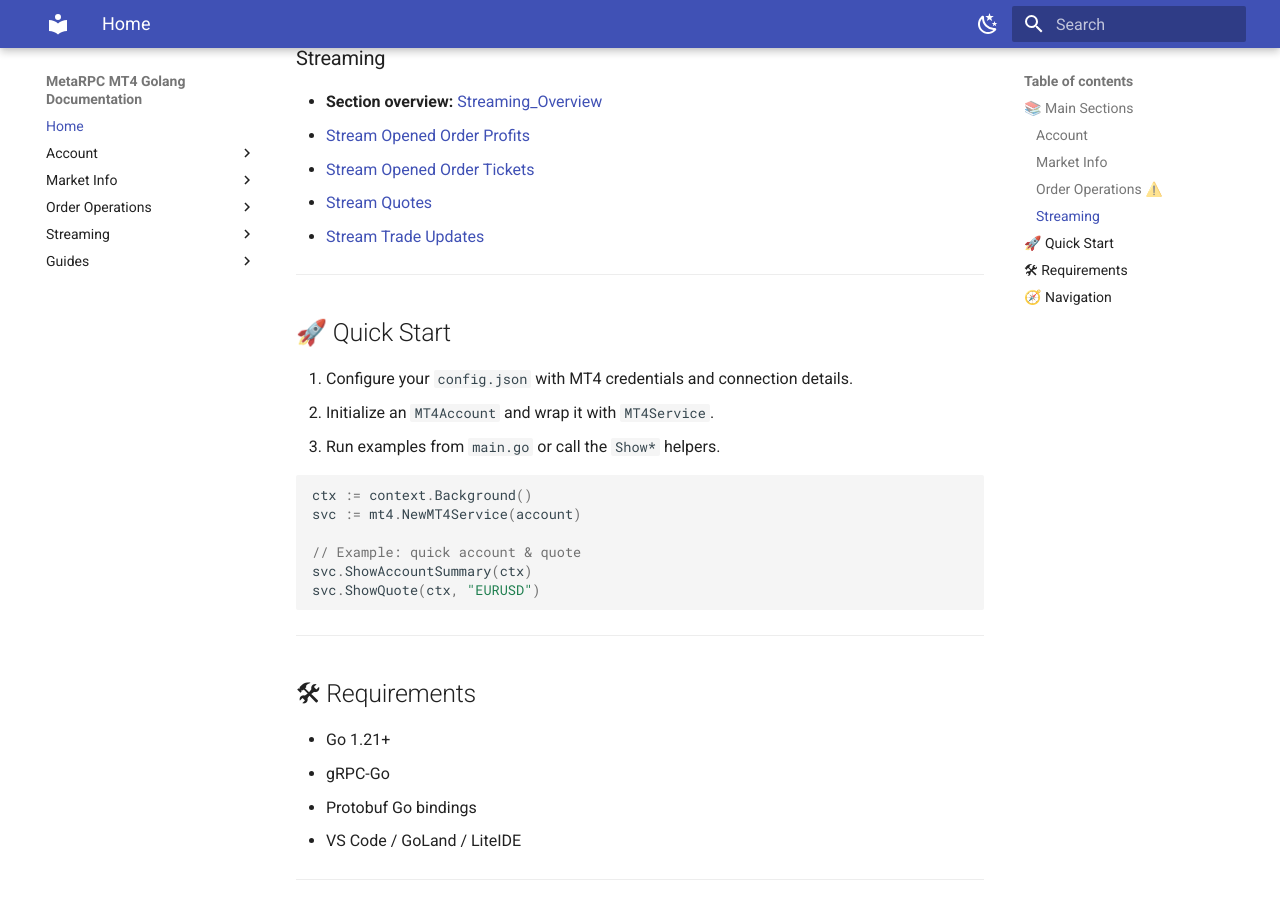
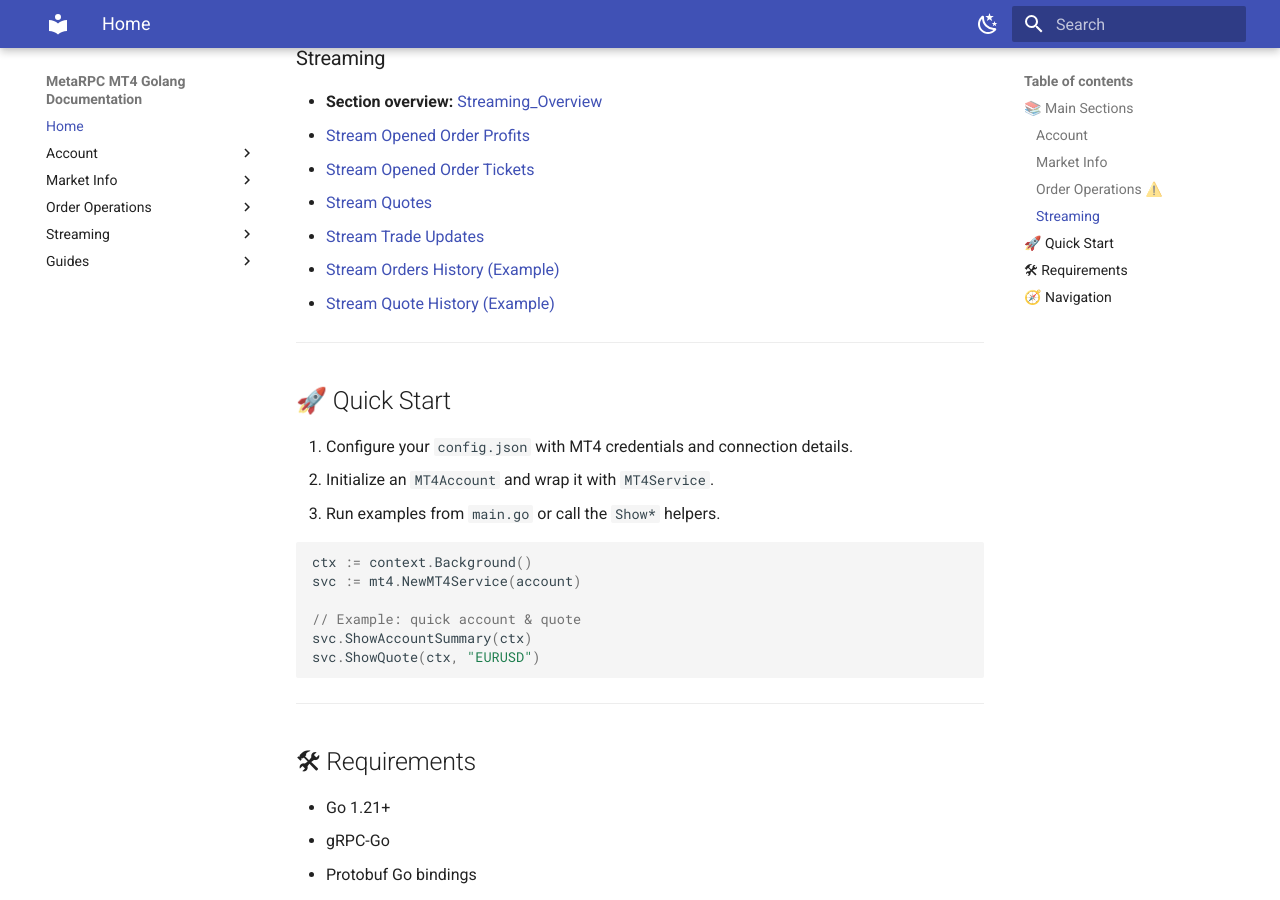
Before and after one commit to MetaRPC/GoMT4, an MkDocs documentation site: the page built from docs/index.md, in a window 1280 px wide and 900 px high, scrolled down 1373 px. Built offline with MkDocs 1.6.1 and Material for MkDocs 9.7.7, drawn with Linux system fonts in a browser that asks for light colours.

Commit message:
Update index.md

```diff
--- a/docs/index.md
+++ b/docs/index.md
@@ -52,6 +52,8 @@ This documentation will help you:
 * [Stream Opened Order Tickets](Streaming/StreamOpenedOrderTickets.md)
 * [Stream Quotes](Streaming/StreamQuotes.md)
 * [Stream Trade Updates](Streaming/StreamTradeUpdates.md)
+* [Stream Orders History (Example)](Streaming/StreamOrdersHistoryExample.md)
+* [Stream Quote History (Example)](Streaming/StreamQuoteHistoryExample.md)
 
 ---
 
```
